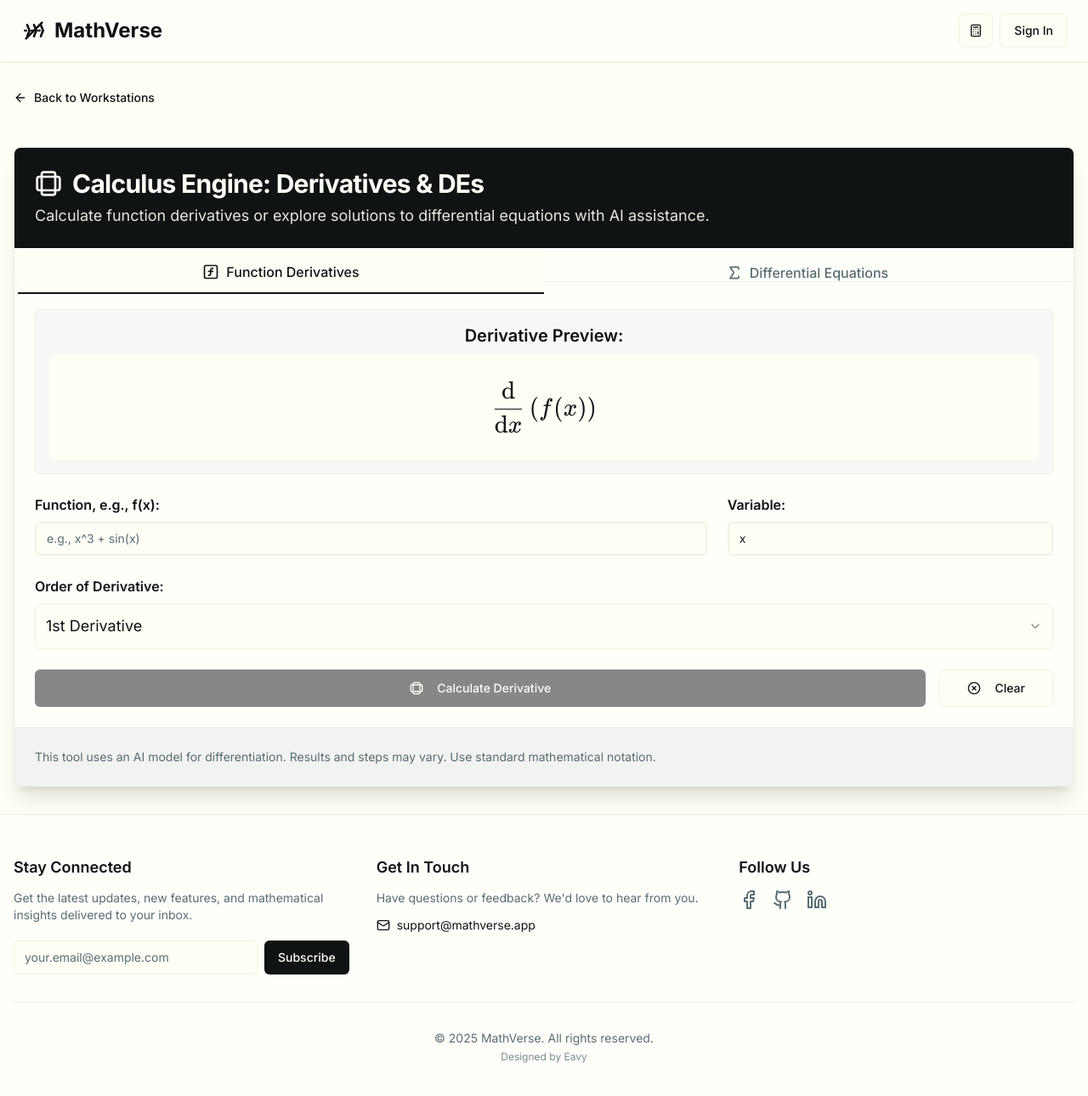
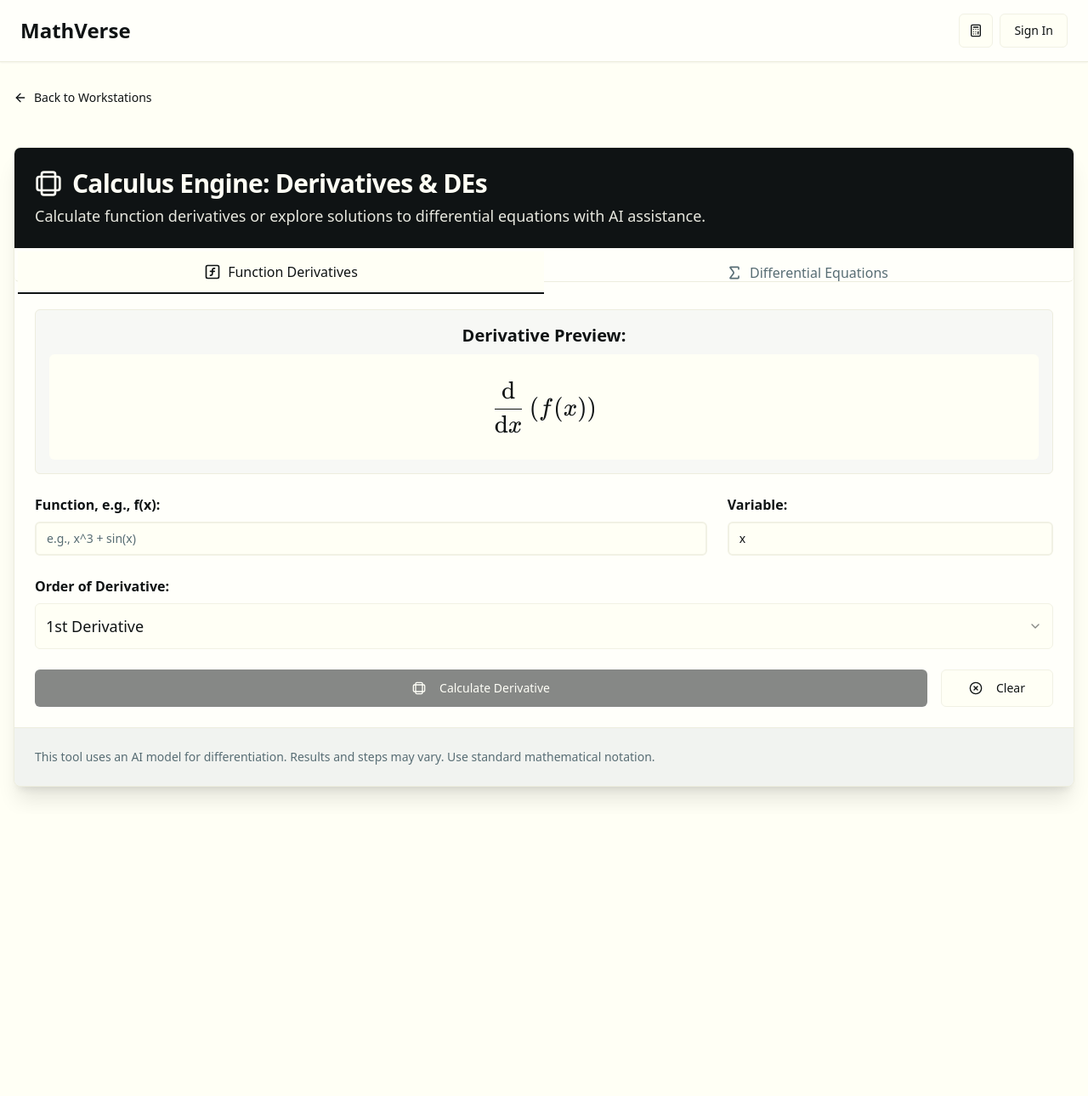
Before and after one commit to Eavyjr/Math-Verse, a Next.js app: page /operations/differentiation in a window 1280 px wide. Shown: the top 1290 px of the page at 85% size. After the commit the page ends 958 px from the top, so only its background shows below. Built offline with nearby package versions, Linux system fonts and the light colour scheme; what @genkit-ai/googleai, genkit would draw is missing.

Commit message:
I see this error with the app, reported by NextJS, please fix it. The error is reported as HTML but presented visually to the user).
A > before the line number in the error source usually indicates the line of interest:

> Internal Server Error

```diff
--- a/src/app/layout.tsx
+++ b/src/app/layout.tsx
@@ -1,24 +1,26 @@
 
 import type { Metadata } from 'next';
-import { Inter, Fira_Code } from 'next/font/google';
+// import { Inter, Fira_Code } from 'next/font/google'; // Temporarily commented out
 import './globals.css';
 import Header from '@/components/layout/header';
-import Footer from '@/components/layout/footer';
+// import Footer from '@/components/layout/footer'; // Temporarily commented out
 // import { AuthProvider } from '@/context/auth-context'; // AuthProvider commented out
 // import { Toaster } from '@/components/ui/toaster'; // Toaster commented out
 // import { Analytics } from "@vercel/analytics/next"; // Vercel Analytics commented out
 import "katex/dist/katex.min.css"; // Import KaTeX CSS globally
 
+/* // Temporarily commented out
 const inter = Inter({
-  variable: '--font-geist-sans', // Keeping var name for consistency if CSS uses it
+  variable: '--font-geist-sans',
   subsets: ['latin'],
 });
 
 const firaCode = Fira_Code({
-  variable: '--font-geist-mono', // Keeping var name
+  variable: '--font-geist-mono',
   subsets: ['latin'],
   weight: ['400', '500', '700'],
 });
+*/
 
 export const metadata: Metadata = {
   title: 'MathVerse',
@@ -37,16 +39,17 @@ export default function RootLayout({
         {/* Desmos API Script - Using provided API key, removed async */}
         <script src="https://www.desmos.com/api/v1.9/calculator.js?apiKey=dcb31709b452b1cf9dc26972add0fda6"></script>
       </head>
-      <body className={`${inter.variable} ${firaCode.variable} antialiased flex flex-col min-h-screen bg-background text-foreground`}>
+      {/* <body className={`${inter.variable} ${firaCode.variable} antialiased flex flex-col min-h-screen bg-background text-foreground`}> */}
+      <body className={`antialiased flex flex-col min-h-screen bg-background text-foreground`}> {/* Temporarily removed font variables */}
         {/* <AuthProvider> */}
           <Header />
           <main className="flex-grow container mx-auto px-4 py-8">
             {children}
           </main>
-          <Footer />
-          {/* <Toaster /> */}
+          {/* <Footer /> */} {/* Temporarily commented out */}
+          {/* <Toaster /> */} {/* Temporarily commented out */}
         {/* </AuthProvider> */}
-        {/* <Analytics /> */}
+        {/* <Analytics /> */} {/* Temporarily commented out */}
       </body>
     </html>
   );
--- a/src/components/layout/header.tsx
+++ b/src/components/layout/header.tsx
@@ -2,7 +2,7 @@
 'use client';
 
 import Link from 'next/link';
-import { MathLogoIcon } from '@/components/icons/math-logo';
+// import { MathLogoIcon } from '@/components/icons/math-logo'; // Temporarily commented out
 import { Button } from '@/components/ui/button';
 import {
   Dialog,
@@ -15,11 +15,6 @@ import {
 import { Calculator, X } from 'lucide-react';
 import React, { useState, useRef, useEffect } from 'react';
 
-// AuthProvider and related imports are currently commented out
-// import { useAuth } from '@/context/auth-context';
-// import { Skeleton } from '@/components/ui/skeleton';
-// import { LogOut, UserCircle } from 'lucide-react';
-
 declare global {
   interface Window {
     Desmos?: any;
@@ -29,7 +24,6 @@ declare global {
 type DesmosInitStatus = 'idle' | 'loading_api' | 'preparing' | 'success' | 'error';
 
 export default function Header() {
-  // const { user, isLoading: authIsLoading, signOut } = useAuth(); // Auth logic commented out
   const [isScientificCalculatorOpen, setIsScientificCalculatorOpen] = useState(false);
   const scientificCalculatorRef = useRef<HTMLDivElement>(null);
   const desmosSciInstanceRef = useRef<any>(null);
@@ -43,21 +37,18 @@ export default function Header() {
   useEffect(() => {
     let calculator: any = null;
 
-    if (isClient && isScientificCalculatorOpen) {
-      if (scientificCalculatorRef.current) {
+    if (isClient && isScientificCalculatorOpen && scientificCalculatorRef.current) {
       if (window.Desmos) {
         if (!desmosSciInstanceRef.current) { // Only init if no instance exists
           setDesmosSciInitStatus('preparing');
           try {
             // Ensure the container is clean before Desmos tries to initialize
             // This helps if the dialog was opened, closed, and reopened quickly.
-              while (scientificCalculatorRef.current.firstChild) {
-                scientificCalculatorRef.current.removeChild(scientificCalculatorRef.current.firstChild);
-              }
-              calculator = window.Desmos.ScientificCalculator(scientificCalculatorRef.current, {
-                // Optionally, set some Desmos options here if needed
-                // e.g., settingsMenu: false, zoomButtons: false,
-              });
+            // Avoid direct DOM manipulation if possible, let React/Desmos handle it.
+            // if (scientificCalculatorRef.current.firstChild) {
+            //   scientificCalculatorRef.current.innerHTML = ''; // A more forceful clear
+            // }
+            calculator = window.Desmos.ScientificCalculator(scientificCalculatorRef.current, {});
             if (calculator) {
               desmosSciInstanceRef.current = calculator;
               setDesmosSciInitStatus('success');
@@ -70,44 +61,51 @@ export default function Header() {
             setDesmosSciInitStatus('error');
           }
         } else {
-             // Instance already exists, assume it's fine.
+           // Instance already exists, assume it's fine for re-opening.
           setDesmosSciInitStatus('success');
         }
       } else {
         setDesmosSciInitStatus('loading_api');
       }
-      } else {
-        // Ref not available yet, should be rare if dialog content is mounted
-        // Set to idle or a specific 'ref_not_ready' state if needed for debugging
-        setDesmosSciInitStatus('idle');
+    } else if (!isScientificCalculatorOpen) {
+      // Dialog is closed
+      if (desmosSciInstanceRef.current && typeof desmosSciInstanceRef.current.destroy === 'function') {
+        try {
+          // Check if it's a valid instance before destroying
+          if(desmosSciInstanceRef.current.HelperExpression !== undefined || desmosSciInstanceRef.current.getState !== undefined) {
+              desmosSciInstanceRef.current.destroy();
           }
-    } else if (!isScientificCalculatorOpen) {
-      // Dialog is closed or component is not client-side ready
-      if (desmosSciInstanceRef.current && typeof desmosSciInstanceRef.current.destroy === 'function') {
-        desmosSciInstanceRef.current.destroy();
+        } catch (e) {
+          // console.error("Error trying to destroy Desmos instance on close:", e);
+          // It might have been destroyed already or was never fully initialized
+        }
         desmosSciInstanceRef.current = null;
       }
       setDesmosSciInitStatus('idle'); // Reset status when dialog is closed
     }
 
-    // Cleanup function for when the component unmounts OR dependencies change causing re-run before dialog close
+    // Cleanup function for when the component unmounts
     return () => {
       if (desmosSciInstanceRef.current && typeof desmosSciInstanceRef.current.destroy === 'function') {
-        // Check if it's a valid instance before destroying
-        if(desmosSciInstanceRef.current.HelperExpression !== undefined || desmosSciInstanceRef.current.getState !== undefined) {
+         try {
+          if (desmosSciInstanceRef.current.HelperExpression !== undefined || desmosSciInstanceRef.current.getState !== undefined) {
             desmosSciInstanceRef.current.destroy();
+          }
+        } catch (e) {
+          // console.error("Error destroying Desmos instance on unmount:", e);
         }
         desmosSciInstanceRef.current = null;
       }
     };
   }, [isScientificCalculatorOpen, isClient]);
 
+
   return (
     <header className="py-4 px-6 border-b bg-card shadow-sm sticky top-0 z-50">
       <div className="container mx-auto flex items-center justify-between">
         <Link href="/" className="flex items-center gap-2 text-2xl font-bold text-primary hover:text-primary/90 transition-colors">
-          <MathLogoIcon className="h-8 w-8" />
-          <span>MathVerse</span>
+          {/* <MathLogoIcon className="h-8 w-8" /> */} {/* Temporarily commented out */}
+          MathVerse {/* Simplified logo area */}
         </Link>
         <nav className="flex items-center gap-2">
           <Dialog open={isScientificCalculatorOpen} onOpenChange={setIsScientificCalculatorOpen}>
@@ -138,7 +136,7 @@ export default function Header() {
                       {desmosSciInitStatus === 'error' && (
                         <p className="text-destructive text-center p-4">Failed to load calculator. Please ensure you are online or try again.</p>
                       )}
-                      {/* If status is 'success', Desmos should have taken over this div. No explicit message here. */}
+                      {/* If status is 'success', Desmos should have taken over this div. */}
                     </>
                   )}
                 </div>
```
Also changed, not shown: 1 other file (tests, documents, lock files or other folders). Lines whose indentation alone changed are shown as unchanged.
